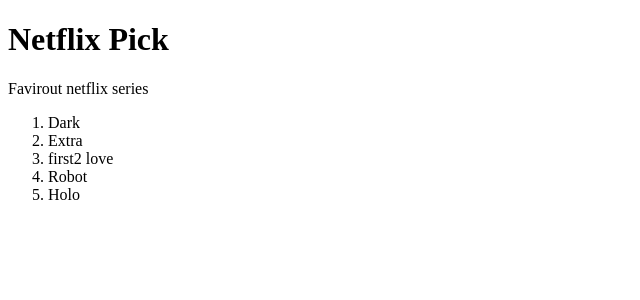
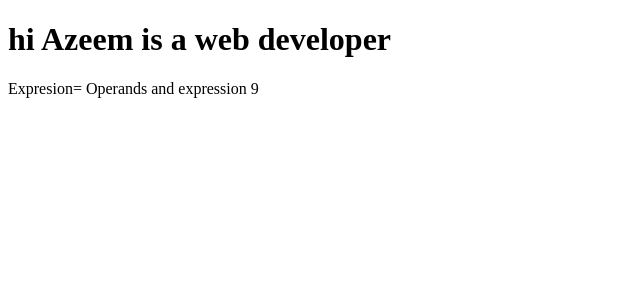
Before and after one commit to HafizAzeem/Live-Covid-Tracker, a React (Create React App) app: page / in a window 1280 px wide. Shown: the top 300 px of the page, without its empty margins (0-640 px from the left). Built offline with nearby package versions, Linux system fonts and the light colour scheme.

Commit message:
javascript expresssion in jsx

```diff
--- a/src/index.js
+++ b/src/index.js
@@ -1,16 +1,13 @@
 import React from "react";
-import ReactDOM from "react-dom";
+import ReactDOM  from "react-dom";
+const azeem= 'Azeem is a web developer '
+ReactDOM.render(
 
-ReactDOM.render(
         <>
-           <h1>Netflix Pick</h1>
-           <p>Favirout netflix series</p>
-           <ol>
-                <li>Dark </li>
-                <li>Extra </li>
-                <li>first2 love </li>
-                <li>Robot </li>
-                <li>Holo </li>
-           </ol>
+
+                <h1> hi {azeem} </h1>
+                <p> Expresion= Operands and expression {4+5} </p>
         </>
-, document.getElementById('root'));
+        ,document.getElementById('root')
+
+);
```
